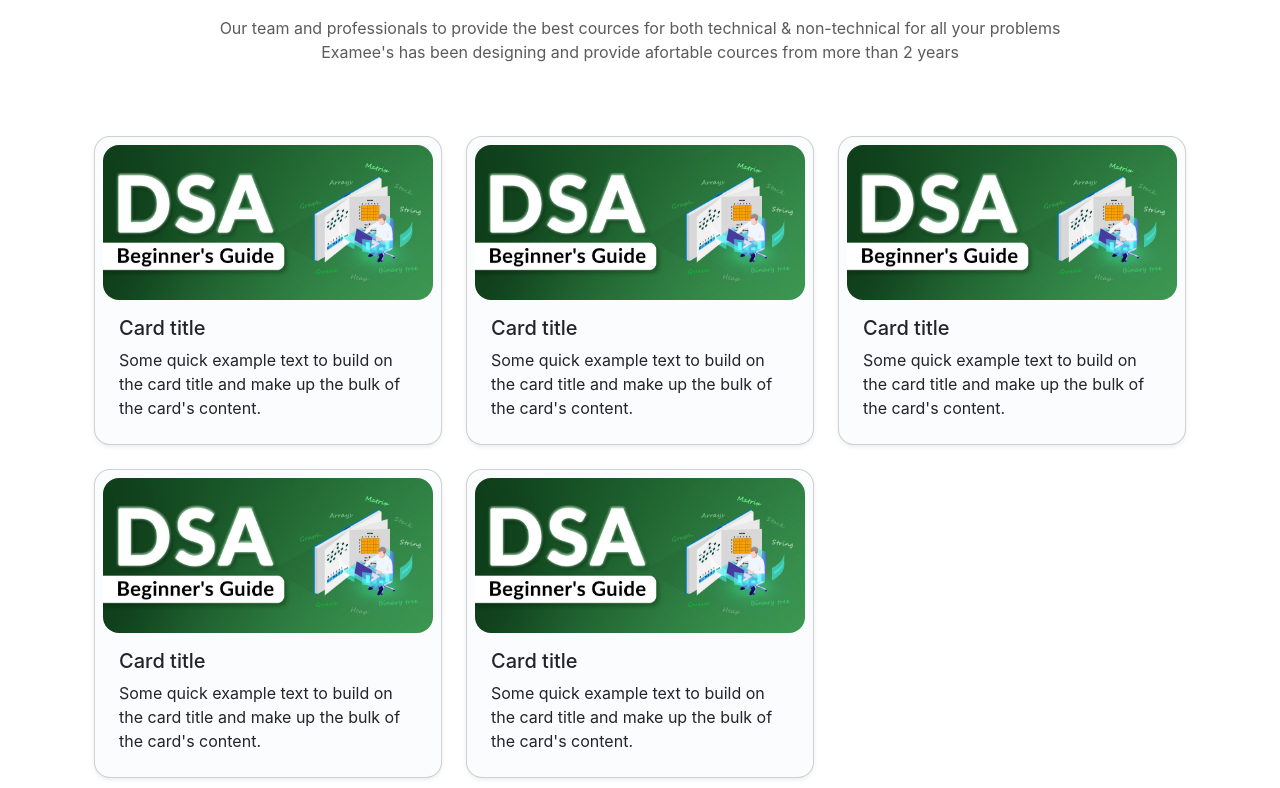
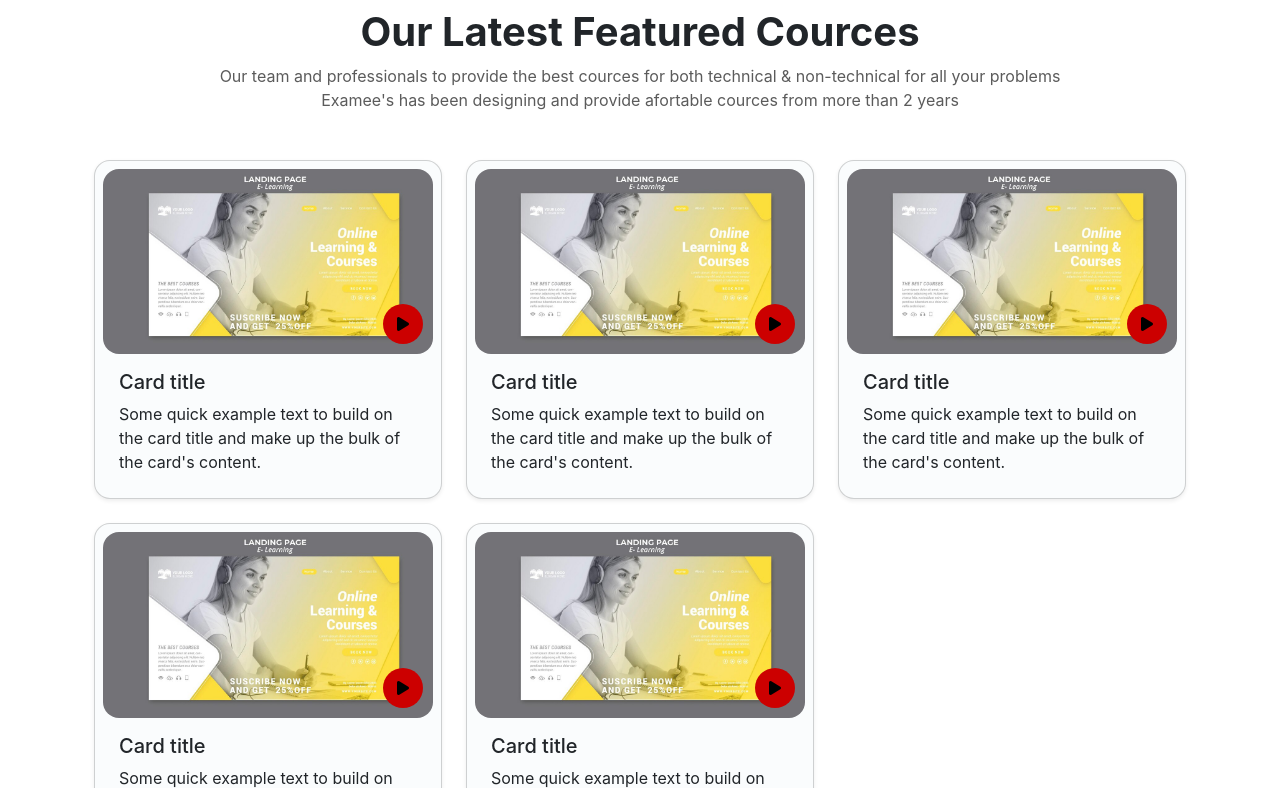
Before and after one commit to dhananjayyadav21/ExameeR, a React (Create React App) app in the folder client/: page / in a window 1280 px wide. Shown: the part 732-1520 px from the top of the page. Built offline with nearby package versions, Linux system fonts and the light colour scheme.

Commit message:
create Courceitem

```diff
--- /dev/null
+++ b/client/src/components/CourceIteam.jsx
@@ -0,0 +1,28 @@
+import React from 'react'
+
+const CourceIteam = () => {
+  return (
+    <>
+        <div className="col-12 col-sm-6 col-md-4 rounded-3">
+            <div className="card card-transition shadow-sm video-item p-2 rounded-4">
+                <div className='position-relative'>
+                <img className="card-img-top rounded-4" src="assets/img/cource.jpg" alt="Cardcap" style={{width:"100%"}}/>
+                <div className="Play-btn">
+                    <i class="fa-solid fa-play"></i>
+                </div>
+                </div>
+                {/* <img className="card-img-top rounded-4" src="assets/img/cource.jpg" alt="Cardcap" style={{width:"100%"}}/> */}
+                <div className="card-body">
+                    <h5 className="card-title">Card title</h5>
+                    <p className="card-text">Some quick example text to build on the card title and make up the bulk of the card's content.</p>
+                </div>
+            </div>
+
+
+
+        </div>
+    </>
+  )
+}
+
+export default CourceIteam
--- a/client/src/components/Navbar.jsx
+++ b/client/src/components/Navbar.jsx
@@ -25,13 +25,13 @@ const Navbar = () => {
              {/* Brand-Logo For App */}
             <Link className="nav-text navbar-brand mt-0" to="/"><img src="assets/img/brandlog.png" alt="Examee" style={{width:"110px"}} /></Link>
 
-            {/* Hamburger and profile icon for MobileBar */}
             <span className='d-flex gap-3'>
+                {/* profile icon for MobileBar */}
                 <div className="nav-item dropdown d-lg-none">
                     <a className="nav-text nav-link" href="/" id="navbarDropdown" role="button" data-bs-toggle="dropdown" aria-expanded="false">
                     <div><img  className='profile-img rounded-circle' src="assets/img/Front.png" alt="" /></div>
                     </a>
-                    <ul className="dropdown-menu" aria-labelledby="navbarDropdown">
+                    <ul className="dropdown-menu mt-5" style={{marginRight:"500px"}} aria-labelledby="navbarDropdown">
                         <li><a className="dropdown-item" href="/">My Learning</a></li>
                         <li><a className="dropdown-item" href="/">Edit Profile</a></li>
                         <li><a className="dropdown-item text-danger" href="/">Logout <i className="fa-solid fa-arrow-right-from-bracket"></i></a></li>
@@ -46,7 +46,6 @@ const Navbar = () => {
 
              {/* Colaps item Below Lg Screen */}
             <div className="collapse navbar-collapse" id="navbarSupportedContent">
-
                 {/* category filter for diffrent streems */}
                 <ul className="navbar-nav me-auto mb-2 mb-lg-0">
                    <li className="nav-item dropdown">
@@ -60,7 +59,6 @@ const Navbar = () => {
                         </ul>
                     </li>
                 </ul>
-
                 {/* profile, Notes, Cource, Videos, Q-paper */}
                 <div>
                     <ul className="navbar-nav me-auto d-flex align-items-center">
@@ -107,7 +105,6 @@ const Navbar = () => {
                     <li><a className="dropdown-item" href="/">Arts & civils</a></li>
                 </ul>
             </div>
-
             {/* Notes, Cource, Videos, Q-paper */}
             <div onClick={closeMobileBar}>
                 <li className="nav-item">
--- a/client/src/index.css
+++ b/client/src/index.css
@@ -186,6 +186,24 @@ form label{
   background: #fafcfd;
 }
 
+/*============================================================== Cources section  ==================================================*/
+.Play-btn{
+  background: #cc0000;
+  height: 40px;
+  width: 40px;
+  border-radius: 50%;
+  display: flex;
+  justify-content: center;
+  align-items: center;
+  position: absolute;
+  bottom: 10px;
+  right: 10px;
+}
+
+.Play-btn i{
+  color: rgb(0, 0, 0);
+}
+
 /*============================================================== Auth section  ==================================================*/
 .Auth-header{
    background: #f0f0f0;
--- a/client/src/pages/Home.jsx
+++ b/client/src/pages/Home.jsx
@@ -1,6 +1,6 @@
 import React from 'react'
 import { Link } from 'react-router-dom'
-import VideoIteam from '../components/VideoItem'
+import CourceIteam from '../components/CourceIteam'
 import NotesIteam from '../components/NotesItem'
 import Footer from '../components/Footer'
 import TestimonialCard from '../components/TestimonialCard'
@@ -47,7 +47,7 @@ const Home = () => {
 
       {/*================================================ home-main-section =================================================*/}
       <section className='hero'>
-        <section className='container-lg mx-md-3 mt-md-5'>
+        <section className='container-lg mx-md-3 my-md-5'>
           <div className='row rounded-4 p-md-4 bg-light'>
               <div className='col-12 col-md-6 text-md-start px-lg-4 my-5'>
                   <h1 className='fw-bold'>Discover Your <span className='green'>Notes & Cources</span></h1>
@@ -83,8 +83,8 @@ const Home = () => {
           <p className='p-gray'>Our team and professionals to provide the best cources for both technical & non-technical for all your problems <br/>
           Examee's has been designing and provide afortable cources from more than 2 years</p>
         </div>
-        <div className='mt-2 mt-md-5'>
-            <div className="row g-4 mt-4">{arr.map((e,index)=> <VideoIteam key={index}/>)}</div>
+        <div className='mt-2 mt-md-3'>
+            <div className="row g-4 mt-4">{arr.map((e,index)=> <CourceIteam key={index}/>)}</div>
         </div>
       </section>
 
```
Also changed, not shown: client/public/assets/img/cource.jpg (added).
